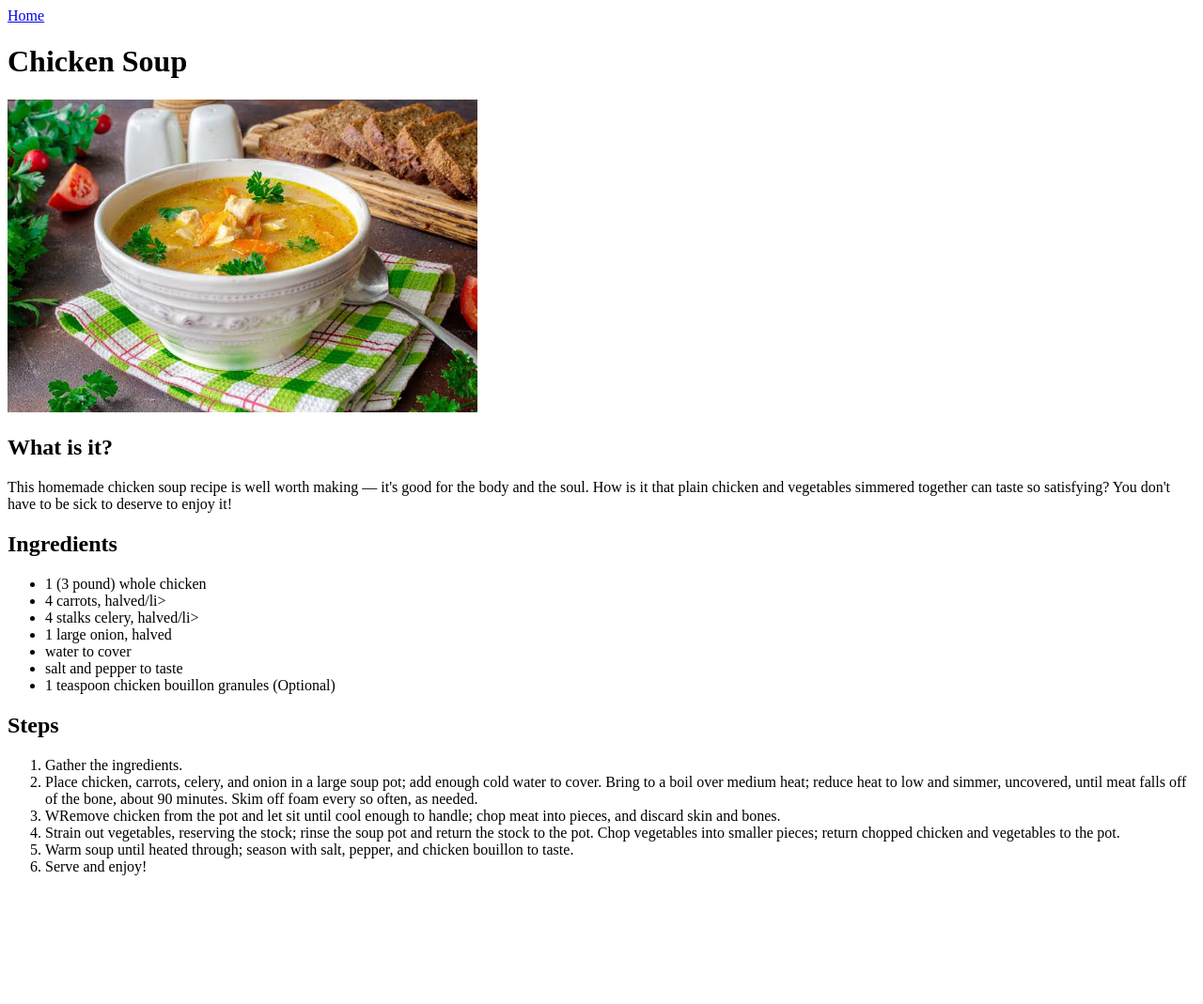
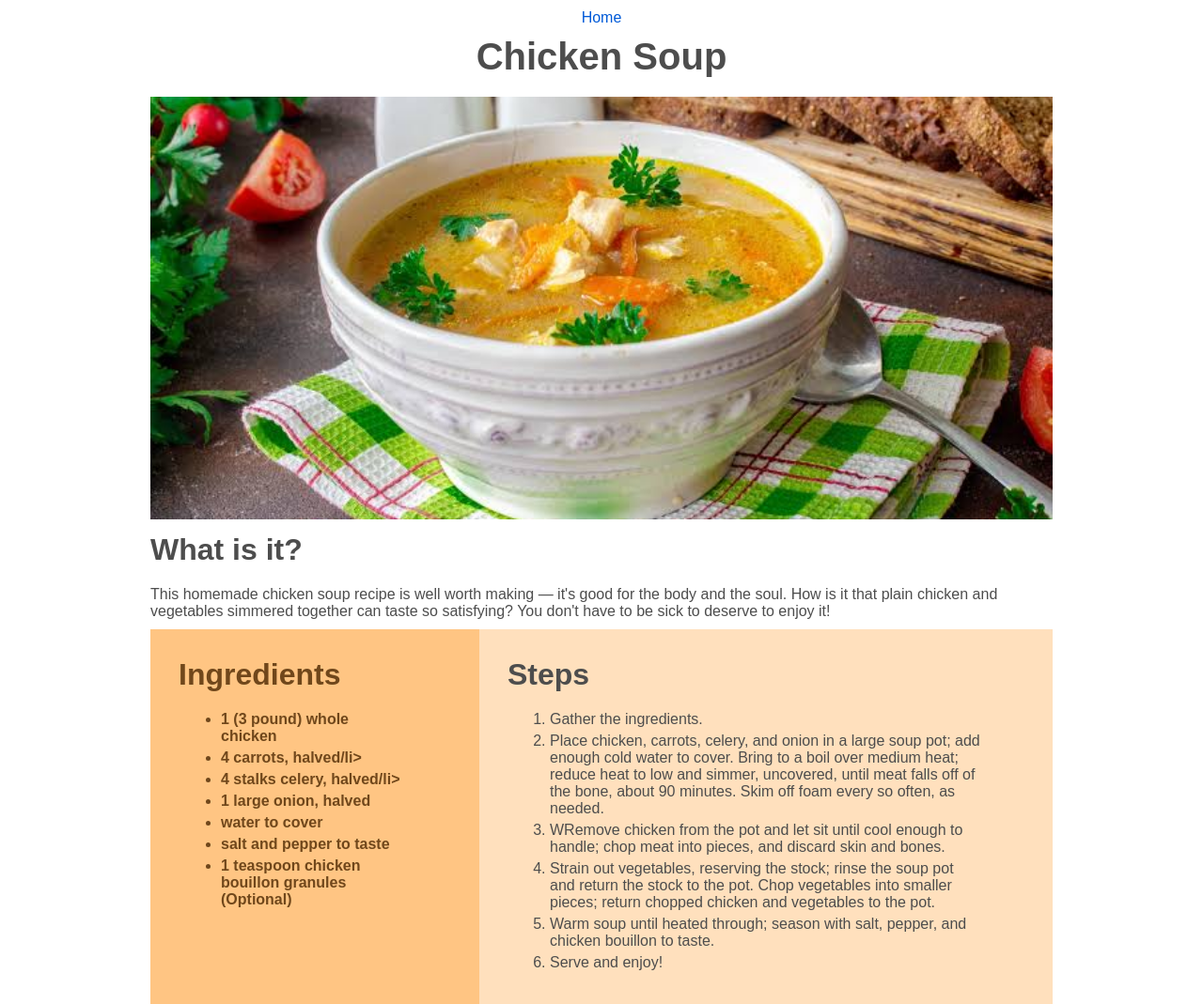
Before and after one commit to adaaask0/odin-recipes, a plain HTML site: page recipes/chicken-soup.html in a window 1280 px wide. Shown: the whole page at 94% size. Before the commit the page ends 948 px from the top, so only its background shows below. Drawn offline with Linux system fonts and the light colour scheme.

Commit message:
Update chicken-soup.html to reflect adapt css

```diff
--- a/recipes/chicken-soup.html
+++ b/recipes/chicken-soup.html
@@ -3,14 +3,17 @@
     <head>
         <meta charset="UTF-8">
         <meta name="viewport" content="width=device-width, initial-scale=1.0">
+        <link rel="stylesheet" href="../styles.css">
         <title>Chicken Soup</title>
     </head>
     <body>
-    <a href="../index.html">Home</a>
-    <h1>Chicken Soup</h1>
-    <img src="../images/chicken-soup.jpeg" alt="Chicken soup in a bowl" width="500" />
+        <a class="rth" href="../index.html">Home</a>
+        <h1 class="recipe-title">Chicken Soup</h1>
+        <img class="cover-img" src="../images/chicken-soup.jpeg" alt="Chicken soup in a bowl" width="500" />
         <h2>What is it?</h2>
         <p>This homemade chicken soup recipe is well worth making — it's good for the body and the soul. How is it that plain chicken and vegetables simmered together can taste so satisfying? You don't have to be sick to deserve to enjoy it!</p>
+        <div class="split-section">
+            <div class="ingredients">
                 <h2>Ingredients</h2>
                 <ul>
                     <li>1 (3 pound) whole chicken</li>
@@ -21,6 +24,8 @@
                     <li>salt and pepper to taste</li>
                     <li>1 teaspoon chicken bouillon granules (Optional)</li>
                 </ul>
+            </div>
+            <div class="cooking-steps">
                 <h2>Steps</h2>
                 <ol>
                     <li>Gather the ingredients.</li>
@@ -30,5 +35,7 @@
                     <li>Warm soup until heated through; season with salt, pepper, and chicken bouillon to taste.</li>
                     <li>Serve and enjoy!</li>
                 </ol>
+            </div>
+        </div>
     </body>
 </html>
```
Lines whose indentation alone changed are shown as unchanged.
